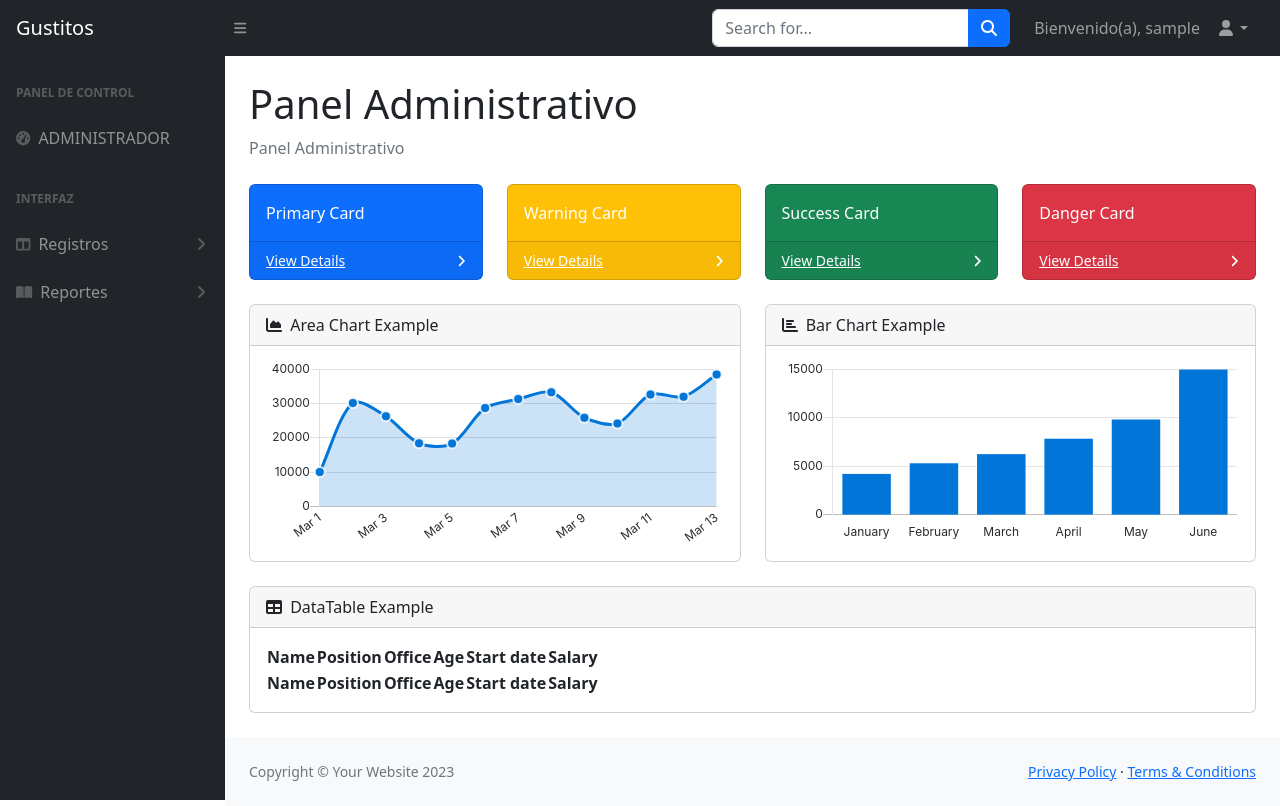
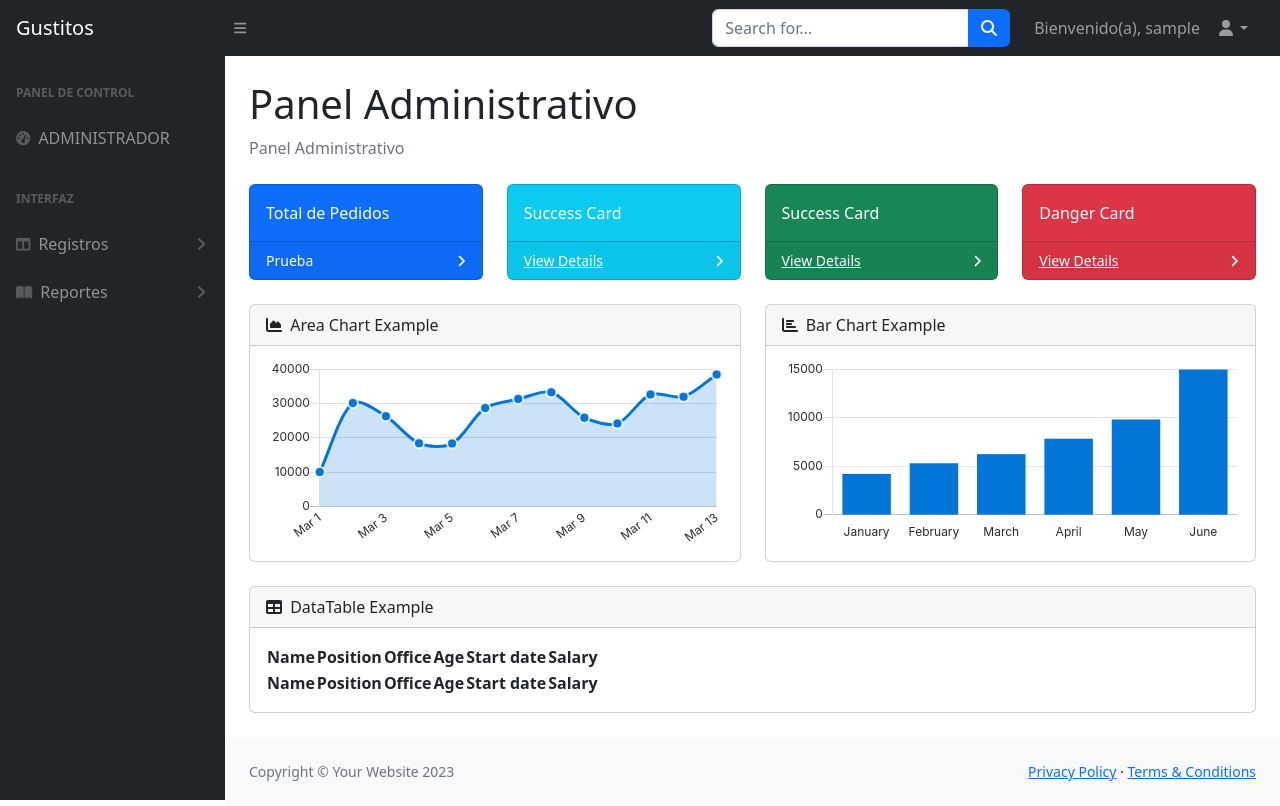
Before and after one commit to AlonsoMu/restaurantes, a PHP site: page /views/dashboard/nose.php in a window 1280 px wide. Run offline with PHP 8.4, Linux system fonts and the light colour scheme; the visitor is signed in with stand-in values (Sample User, id 1); lists and menus that the app fills with data are empty; some libraries are stand-ins or nearby versions.

Commit message:
actualizando

```diff
--- a/about.html
+++ b/about.html
@@ -89,7 +89,7 @@ https://templatemo.com/tm-559-zay-shop
                         <i class="fa fa-fw fa-cart-arrow-down text-dark mr-1"></i>
                         <span class="position-absolute top-0 left-100 translate-middle badge rounded-pill bg-light text-dark">7</span>
                     </a>
-                    <a class="nav-icon position-relative text-decoration-none" href="iniciar.php">
+                    <a class="nav-icon position-relative text-decoration-none" href="views/dashboard/iniciar.php">
                         <i class="fa fa-fw fa-user text-dark mr-3"></i>
                         <span class="position-absolute top-0 left-100 translate-middle badge rounded-pill bg-light text-dark">+99</span>
                     </a>
--- a/contact.html
+++ b/contact.html
@@ -92,7 +92,7 @@ https://templatemo.com/tm-559-zay-shop
                         <i class="fa fa-fw fa-cart-arrow-down text-dark mr-1"></i>
                         <span class="position-absolute top-0 left-100 translate-middle badge rounded-pill bg-light text-dark">7</span>
                     </a>
-                    <a class="nav-icon position-relative text-decoration-none" href="iniciar.php">
+                    <a class="nav-icon position-relative text-decoration-none" href="views/dashboard/iniciar.php">
                         <i class="fa fa-fw fa-user text-dark mr-3"></i>
                         <span class="position-absolute top-0 left-100 translate-middle badge rounded-pill bg-light text-dark">+99</span>
                     </a>
--- a/index.html
+++ b/index.html
@@ -90,7 +90,7 @@ https://templatemo.com/tm-559-zay-shop
                         <i class="fa fa-fw fa-cart-arrow-down text-dark mr-1"></i>
                         <span class="position-absolute top-0 left-100 translate-middle badge rounded-pill bg-light text-dark">7</span>
                     </a>
-                    <a class="nav-icon position-relative text-decoration-none" href="iniciar.php">
+                    <a class="nav-icon position-relative text-decoration-none" href="views/dashboard/iniciar.php">
                         <i class="fa fa-fw fa-user text-dark mr-3"></i>
                         <span class="position-absolute top-0 left-100 translate-middle badge rounded-pill bg-light text-dark">+99</span>
                     </a>
--- a/views/dashboard/contabilidad.php
+++ b/views/dashboard/contabilidad.php
@@ -209,6 +209,7 @@ if (isset($_SESSION['nombreusuario'])){
             function obtenerPedidos() {
                 var fecha = $('#fecha').val();
 
+
                 if (fecha) {
                     $.ajax({
                         url: '../../controllers/caja.controller.php',
@@ -218,7 +219,9 @@ if (isset($_SESSION['nombreusuario'])){
                             fecha: fecha
                         },
                         success: function (response) {
+                            //var totalGeneralDia = response.total_general_dia;
                             mostrarModalPedidos(response.total_mozos_dia, response.total_recepcionistas_dia, response.total_general_dia);
+                            //window.location.href = "nose.php?totalPedidosDia=" + totalGeneralDia;
                         },
                         error: function (xhr, status, error) {
                             console.log(xhr.responseText);
--- a/views/dashboard/nose.php
+++ b/views/dashboard/nose.php
@@ -1,4 +1,5 @@
 <?php
+
 session_start();
 if (!isset($_SESSION["login"])) {
     // Redirigir al usuario a la página de inicio de sesión
@@ -10,6 +11,9 @@ $nombreusuario="";
 if (isset($_SESSION['nombreusuario'])){
     $nombreusuario= $_SESSION['nombreusuario'];
 }
+//$totalPedidosDia = isset($_GET['totalPedidosDia']) ? $_GET['totalPedidosDia'] : "";
+
+
 
 ?>
 <!DOCTYPE html>
@@ -96,16 +100,16 @@ if (isset($_SESSION['nombreusuario'])){
                         <div class="row">
                         <div class="col-xl-3 col-md-6">
                             <div class="card bg-primary text-white mb-4">
-                                    <div class="card-body">Primary Card</div>
+                                <div class="card-body">Total de Pedidos</div>
                                 <div class="card-footer d-flex align-items-center justify-content-between">
-                                        <a class="small text-white stretched-link" href="#">View Details</a>
+                                    <span class="small text-white" id="totalPedidos">Prueba <!--echo "Total de pedidos del día: " . $totalPedidosDia;?>--></span>
                                     <div class="small text-white"><i class="fas fa-angle-right"></i></div>
                                 </div>
                             </div>
                         </div>
                         <div class="col-xl-3 col-md-6">
-                                <div class="card bg-warning text-white mb-4">
-                                    <div class="card-body">Warning Card</div>
+                                <div class="card bg-info text-white mb-4">
+                                    <div class="card-body">Success Card</div>
                                     <div class="card-footer d-flex align-items-center justify-content-between">
                                         <a class="small text-white stretched-link" href="#">View Details</a>
                                         <div class="small text-white"><i class="fas fa-angle-right"></i></div>
@@ -213,5 +217,8 @@ if (isset($_SESSION['nombreusuario'])){
         <script src="js/datatables-simple-demo.js"></script>
 
 
+
+
+
     </body>
 </html>
```
Also changed, not shown: database/procedimientos almacenados.sql (+25 -0 lines). Lines whose indentation alone changed are shown as unchanged.
